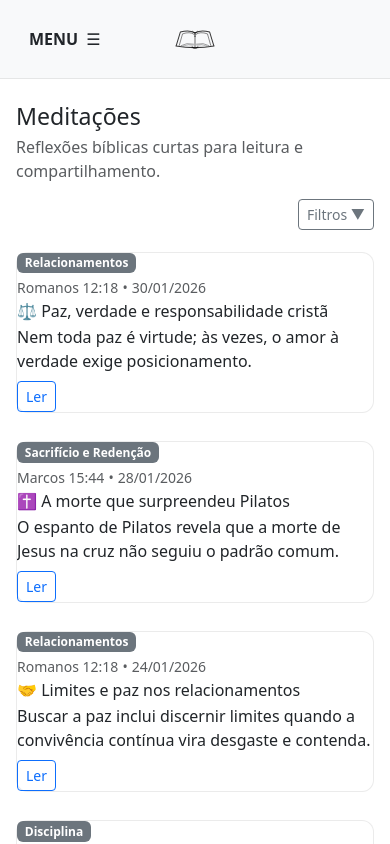
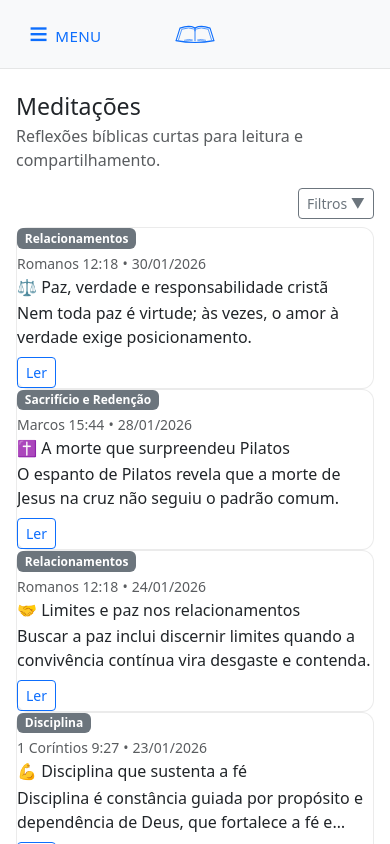
Before and after one commit to meditacoesbiblicas/meditacoes-biblicas, an Angular app: page /#/ in a window 390 px wide. Shown: the top 844 px of the page. Built offline with nearby package versions, Linux system fonts and the light colour scheme.

Commit message:
fix(navbar): ajusta botão MENU (alinhamento e tipografia no mobile)

```diff
--- a/src/app/app.component.html
+++ b/src/app/app.component.html
@@ -9,134 +9,100 @@
       class="d-lg-none nav-mobile-logo"
       aria-label="Ir para Meditações"
     >
-      <!-- SVG inline (evita problema de img/svg em Safari/Chrome) -->
+      <!-- SVG inline (usa currentColor para a cor vir do CSS) -->
       <svg
         class="brand-mark"
         xmlns="http://www.w3.org/2000/svg"
         viewBox="0 0 240 120"
         role="img"
-        aria-label="Bíblia aberta (ícone)"
+        aria-label="Bíblia aberta"
       >
-        <!-- CONTORNO (capa/páginas) -->
+        <!-- contorno principal -->
         <path
-          d="M18 95
-            L40 22
-            Q88 8 118 26
-            Q120 34 120 46
-            Q120 34 122 26
-            Q152 8 200 22
-            L222 95"
-          fill="none"
-          stroke="currentColor"
-          stroke-width="5.5"
-          stroke-linecap="round"
-          stroke-linejoin="round"
-        />
-
-        <!-- LINHA CENTRAL (miolo) -->
-        <path
-          d="M120 46 L120 102"
-          fill="none"
-          stroke="currentColor"
-          stroke-width="4.5"
-          stroke-linecap="round"
-          opacity="0.9"
-        />
-
-        <!-- BASE (livro apoiado) -->
-        <path
-          d="M16 98
-            Q120 116 224 98"
+          d="M18 92 L38 28 Q86 10 118 26
+             Q120 36 120 42
+             Q120 36 122 26
+             Q154 10 202 28 L222 92"
           fill="none"
           stroke="currentColor"
           stroke-width="6"
           stroke-linecap="round"
           stroke-linejoin="round"
-        />
+        ></path>
 
-        <!-- PÁGINAS INTERNAS (lado esquerdo) -->
+        <!-- páginas internas -->
         <path
-          d="M34 95
-            L52 32
-            Q92 18 114 34"
+          d="M30 92 L48 34 Q88 20 116 33"
           fill="none"
           stroke="currentColor"
-          stroke-width="3.8"
+          stroke-width="4"
           stroke-linecap="round"
           stroke-linejoin="round"
-          opacity="0.85"
-        />
+          opacity="0.95"
+        ></path>
         <path
-          d="M44 96
-            Q74 78 112 88"
+          d="M210 92 L192 34 Q152 20 124 33"
           fill="none"
           stroke="currentColor"
-          stroke-width="3.2"
+          stroke-width="4"
           stroke-linecap="round"
-          opacity="0.78"
-        />
+          stroke-linejoin="round"
+          opacity="0.95"
+        ></path>
+
+        <!-- miolo -->
         <path
-          d="M56 98
-            Q84 86 110 94"
+          d="M120 42 L120 98"
           fill="none"
           stroke="currentColor"
-          stroke-width="2.6"
+          stroke-width="5"
           stroke-linecap="round"
-          opacity="0.68"
-        />
+          opacity="0.95"
+        ></path>
 
-        <!-- PÁGINAS INTERNAS (lado direito) -->
+        <!-- base -->
         <path
-          d="M206 95
-            L188 32
-            Q148 18 126 34"
+          d="M16 96 Q120 116 224 96"
           fill="none"
           stroke="currentColor"
-          stroke-width="3.8"
+          stroke-width="6"
           stroke-linecap="round"
           stroke-linejoin="round"
-          opacity="0.85"
-        />
+        ></path>
+
+        <!-- folhas (efeito embaixo) -->
         <path
-          d="M196 96
-            Q166 78 128 88"
+          d="M62 94 Q86 86 106 92"
           fill="none"
           stroke="currentColor"
-          stroke-width="3.2"
+          stroke-width="3.5"
           stroke-linecap="round"
-          opacity="0.78"
-        />
+          opacity="0.9"
+        ></path>
         <path
-          d="M184 98
-            Q156 86 130 94"
+          d="M70 98 Q90 92 104 96"
           fill="none"
           stroke="currentColor"
-          stroke-width="2.6"
+          stroke-width="3"
           stroke-linecap="round"
-          opacity="0.68"
-        />
-
-        <!-- “V” DO TOPO (curvatura no centro, tipo a sua imagem) -->
+          opacity="0.85"
+        ></path>
         <path
-          d="M106 18
-            Q120 34 134 18"
+          d="M178 94 Q154 86 134 92"
           fill="none"
           stroke="currentColor"
-          stroke-width="4.2"
+          stroke-width="3.5"
           stroke-linecap="round"
           opacity="0.9"
-        />
-
-        <!-- LOMBO/SOMBRA CENTRAL EMBAIXO -->
+        ></path>
         <path
-          d="M104 104
-            Q120 116 136 104"
+          d="M170 98 Q150 92 136 96"
           fill="none"
           stroke="currentColor"
-          stroke-width="7"
+          stroke-width="3"
           stroke-linecap="round"
-          opacity="0.88"
-        />
+          opacity="0.85"
+        ></path>
       </svg>
     </a>
 
@@ -146,17 +112,17 @@
       <a class="nav-link p-0" routerLink="/sobre">Sobre</a>
     </div>
 
-    <!-- Botão (MOBILE): MENU ☰ (sem azul de link) -->
+    <!-- Botão (MOBILE): ícone à esquerda do MENU (estilo R7) -->
     <button
-      class="btn btn-link text-body text-decoration-none d-inline-flex align-items-center gap-2 d-lg-none"
+      class="menu-btn btn btn-link text-decoration-none d-inline-flex align-items-center d-lg-none"
       type="button"
       data-bs-toggle="offcanvas"
       data-bs-target="#menuMobile"
       aria-controls="menuMobile"
       aria-label="Abrir menu"
     >
-      <span class="fw-semibold">MENU</span>
-      <span aria-hidden="true">☰</span>
+      <span class="menu-icon" aria-hidden="true">≡</span>
+      <span class="menu-label">MENU</span>
     </button>
   </div>
 </nav>
@@ -168,7 +134,6 @@
   id="menuMobile"
   aria-labelledby="menuMobileLabel"
 >
-  <!-- sem “Menu” duplicado -->
   <div class="offcanvas-header justify-content-end">
     <button
       type="button"
@@ -213,4 +178,4 @@
 
 <main class="page-narrow py-4">
   <router-outlet />
-</main>
+</main>//
--- a/src/styles.scss
+++ b/src/styles.scss
@@ -1,10 +1,7 @@
-
 /* Largura de leitura + espaçamento lateral (iPhone/Safari friendly) */
 .page-narrow {
   max-width: 760px;
   margin: 0 auto;
-
-  /* evita ficar colado nas bordas no mobile */
   padding-left: max(16px, env(safe-area-inset-left));
   padding-right: max(16px, env(safe-area-inset-right));
 }
@@ -17,7 +14,7 @@
   }
 }
 
-   /* desktop */
+/* desktop */
 @media (min-width: 992px)  {
   .page-narrow {
     max-width: 900px;
@@ -26,38 +23,136 @@
   }
 }
 
-  /* tela grande */
+/* tela grande */
 @media (min-width: 1200px) {
   .page-narrow {
     max-width: 980px;
   }
 }
 
-/* Navbar alinhado ao conteúdo */
+/* ===== base visual (fundo + cards) ===== */
+
+body{
+  background: #f6f7f9; /* cinza bem leve */
+}
+
+.card{
+  border-color: rgba(0,0,0,.08);
+  box-shadow: 0 1px 2px rgba(0,0,0,.04);
+  border-radius: 14px;
+}
+
+.home-content{
+  background: #fff;
+}
+
+.markdown{
+  background: transparent;
+}
+
+/* Navbar levemente destacada do fundo */
+.navbar{
+  background: rgba(255,255,255,.85) !important;
+  backdrop-filter: saturate(120%) blur(10px);
+}
+
+.navbar.border-bottom{
+  border-bottom-color: rgba(0,0,0,.08) !important;
+}
+
+/* ===== NAVBAR (o que você quer ajustar) ===== */
+
+/* Navbar alinhado ao conteúdo + HEADER MAIS BAIXO */
 .navbar .navbar-inner{
+  position: relative; /* para centralizar o logo absoluto no mobile */
   display: flex;
   align-items: center;
   justify-content: space-between;
   width: 100%;
-  padding-top: .75rem;
-  padding-bottom: .75rem;
+
+  /* aqui é o que mais influencia na "altura" */
+  padding-top: .15rem;
+  padding-bottom: .15rem;
 }
 
-/* Título principal da meditação (maior que os headings do markdown) */
+/* Logo central (mobile): centraliza certinho e não “empurra” a navbar */
+.nav-mobile-logo{
+  position: absolute;
+  left: 50%;
+  top: 50%;
+  transform: translate(-50%, -50%);
+  text-decoration: none;
+  line-height: 0;
+}
+
+/* Seu SVG “wide” */
+.brand-mark{
+  width: 44px;
+  height: 26px;
+  display: block;
+}
+
+/* Botão MENU no mobile: não parecer link e ficar tipo R7 */
+.menu-btn{
+  display: inline-flex;
+  align-items: center;       /* <-- isso centraliza verticalmente */
+  gap: .45rem;              /* aproxima ícone e texto */
+
+  padding: .2rem .35rem;   /* mantém o seu tamanho atual */
+  line-height: 1;
+
+  /* importante: evita “baseline” influenciar */
+  vertical-align: middle;
+}
+
+.menu-btn:focus{
+  box-shadow: none;
+}
+
+/* Ícone Hamburger ( três traços horizontais ) */
+.menu-icon{
+  font-size: 2.05rem;
+  line-height: 1;
+
+  display: inline-flex;
+  align-items: center;
+  justify-content: center;
+
+  /* garante uma “caixa” previsível pro caractere */
+  height: 1em;
+}
+
+/* Texto MENU */
+.menu-label{
+  font-size: 0.95rem;        /* ↑ maior (teste 1.0rem, 1.05rem, 1.1rem) */
+  font-weight: 250;         /* ↓ mais fino (300 ou 400) */
+  letter-spacing: .02em;   /* opcional: dá “ar” e fica mais elegante */
+  line-height: 1;
+
+  /* muda aqui: vira flex pra alinhar no centro do ícone */
+  display: inline-flex;
+  align-items: center;
+
+  height: 1em;
+
+  position: relative;
+  top: 3px; /* ajusta um pouco pra ficar visualmente central */
+}
+
+/* ===== Tipografia do markdown ===== */
+
 .page-title {
   font-size: 1.6rem;
   font-weight: 700;
   line-height: 1.2;
 }
 
-/* Tipografia do markdown */
 .markdown { line-height: 1.7; font-size: 1.05rem; }
 .markdown p { margin: 0 0 1rem; }
 
 .markdown ul, .markdown ol { margin: 0 0 1rem 1.25rem; }
 .markdown li { margin: .35rem 0; }
 
-/* Headings do markdown (sem “card”, estilo capítulo) */
 .markdown h1 {
   margin: 1.6rem 0 .9rem;
   font-size: 1.45rem;
@@ -78,10 +173,8 @@
   margin: 1.6rem 0 .8rem;
 }
 
-/* Se o markdown começar direto com h2, não cria “buraco” no topo */
 .markdown h2:first-child { margin-top: 0; }
 
-/* Citações/versos */
 .markdown blockquote {
   margin: 1rem 0;
   padding: .9rem 1.1rem;
@@ -94,7 +187,6 @@
 .markdown blockquote p { margin: 0; }
 .markdown blockquote p + p { margin-top: .6rem; }
 
-/* Destaque real do 1º verso (primeiro blockquote) */
 .markdown blockquote:first-of-type {
   background: rgba(0,0,0,.05);
   border-left-color: rgba(0,0,0,.30);
@@ -104,78 +196,49 @@
 .markdown a { text-decoration: underline; }
 .markdown hr { margin: 1.5rem 0; }
 
+/* ===== Home / cards ===== */
 
-/* Home V2: lista moderna */
-.home-list {
-  position: relative;
-  padding-left: 18px;
-}
-
-.home-list::before {
-  content: "";
-  position: absolute;
-  left: 7px;
-  top: 0;
-  bottom: 0;
-  width: 2px;
-  background: rgba(0,0,0,.08);
-}
-
-.home-item {
-  position: relative;
-  padding: 14px 0;
-}
-
-.home-dot {
-  position: absolute;
-  left: 0;
-  top: 22px;
-  width: 14px;
-  height: 14px;
-  border-radius: 999px;
-  background: #fff;
-  border: 2px solid rgba(0,0,0,.25);
-}
-
-.home-content {
-  background: #fff;
-  border: 1px solid rgba(0,0,0,.08);
-  border-radius: 12px;
-  padding: 14px 14px;
-}
-
-@media (min-width: 992px) {
-  .home-content { padding: 16px 18px; }
-}
-
-/* Home: remover timeline (linha + bolinha) */
+.home-list { padding-left: 0 !important; }
+.home-item { padding-left: 0 !important; }
 .home-list::before { content: none !important; }
 .home-dot { display: none !important; }
 
-/* Tira o espaço reservado à esquerda (caso exista) */
-.home-list { padding-left: 0 !important; }
-.home-item { padding-left: 0 !important; }
-
-/* Offcanvas (menu mobile) — largura tipo R7 */
-#menuMobile.offcanvas {
-  width: min(200px, 85vw) !important;
+.home-resumo{
+  display: -webkit-box;
+  -webkit-box-orient: vertical;
+  -webkit-line-clamp: 2;
+  line-clamp: 2;
+  overflow: hidden;
 }
 
-/* Home: card inteiro clicável */
-.home-card{
+/* Card clicável — feedback visual (hover/active/focus) */
+.home-card {
   display: block;
   text-decoration: none;
   color: inherit;
+
+  border: 1px solid rgba(0,0,0,.08);
+  border-radius: 12px;
+  background: #fff;
+
+  transition: transform .08s ease, box-shadow .12s ease, border-color .12s ease;
+  -webkit-tap-highlight-color: transparent;
 }
 
-.home-card .home-content{
-  transition: transform .08s ease, box-shadow .12s ease, border-color .12s ease;
+.home-card:hover {
+  border-color: rgba(0,0,0,.14);
+  box-shadow: 0 .35rem 1rem rgba(0,0,0,.08);
 }
 
-.home-card:active .home-content{
-  transform: translateY(1px);
-  box-shadow: 0 .25rem .75rem rgba(0,0,0,.10);
-  border-color: rgba(0,0,0,.14);
+.home-card:active {
+  transform: scale(.99);
+  border-color: rgba(0,0,0,.18);
+  box-shadow: 0 .2rem .7rem rgba(0,0,0,.10);
+}
+
+.home-card:focus-visible {
+  outline: 3px solid rgba(13,110,253,.35);
+  outline-offset: 3px;
 }
 
 /* Chips: scroll horizontal no mobile */
@@ -196,125 +259,12 @@
   flex: 0 0 auto;
 }
 
-.home-resumo{
-  display: -webkit-box;
-  -webkit-box-orient: vertical;
-  -webkit-line-clamp: 2;
-
-  line-clamp: 2; /* padrão (nem sempre aplicado, mas satisfaz o linter) */
-  overflow: hidden;
-}
-
-
-/* Card clicável — feedback visual (hover/active/focus) */
-.home-card {
-  display: block;
-  text-decoration: none;
-  color: inherit;
-
-  border: 1px solid rgba(0,0,0,.08);
-  border-radius: 12px;
-  background: #fff;
-
-  transition: transform .08s ease, box-shadow .12s ease, border-color .12s ease;
-  -webkit-tap-highlight-color: transparent; /* tira highlight azul do iOS */
-}
-
-/* Desktop (mouse) */
-.home-card:hover {
-  border-color: rgba(0,0,0,.14);
-  box-shadow: 0 .35rem 1rem rgba(0,0,0,.08);
-}
-
-/* Mobile (toque) + clique */
-.home-card:active {
-  transform: scale(.99);
-  border-color: rgba(0,0,0,.18);
-  box-shadow: 0 .2rem .7rem rgba(0,0,0,.10);
-}
-
-/* Acessibilidade (teclado) */
-.home-card:focus-visible {
-  outline: 3px solid rgba(13,110,253,.35); /* azul Bootstrap */
-  outline-offset: 3px;
-}
-
 /* Botão Compartilhar mais confortável no mobile */
 .share-btn {
   padding: .7rem 1rem;
 }
 
-/* ===== base visual (fundo + cards) ===== */
-
-/* Fundo geral bem sutil (menos branco “estourado”) */
-body{
-  background: #f6f7f9; /* cinza bem leve */
+/* Offcanvas (menu mobile) — largura tipo R7 */
+#menuMobile.offcanvas {
+  width: min(200px, 85vw) !important;
 }
-
-/* Cards mais “definidos” sem exagero */
-.card{
-  border-color: rgba(0,0,0,.08);
-  box-shadow: 0 1px 2px rgba(0,0,0,.04);
-  border-radius: 14px;
-}
-
-/* Conteúdo branco sobre o fundo */
-.home-content{
-  background: #fff;
-}
-
-/* Markdown em branco também (se algum container herdar o fundo) */
-.markdown{
-  background: transparent;
-}
-
-/* Navbar levemente destacada do fundo */
-.navbar{
-  background: rgba(255,255,255,.85) !important;
-  backdrop-filter: saturate(120%) blur(10px);
-}
-
-/* Opcional: separador inferior mais suave */
-.navbar.border-bottom{
-  border-bottom-color: rgba(0,0,0,.08) !important;
-}
-
-/* ===== Navbar: logo central no mobile (sem quebrar o layout) ===== */
-.navbar .navbar-inner{
-  position: relative; /* permite centralizar o logo absoluto */
-}
-
-.nav-mobile-logo{
-  position: absolute;
-  left: 50%;
-  transform: translateX(-50%);
-  text-decoration: none;
-  line-height: 0;
-}
-
-.brand-mark{
-  width: 32px;
-  height: 32px;
-  display: block;
-}
-
-/* ===== Navbar: botão MENU não parecer link (sem azul) ===== */
-.navbar .btn.btn-link {
-  color: inherit;
-}
-
-/* melhora toque no botão do menu */
-.navbar .btn.btn-link:focus {
-  box-shadow: none;
-}
-
-/* Ícone do logo no mobile */
-.nav-mobile-logo {
-  color: rgba(0, 0, 0, 0.78); /* preto suave */
-}
-
-.brand-mark {
-  width: 44px;
-  height: 26px; /* wide */
-  display: block;
-}
```
